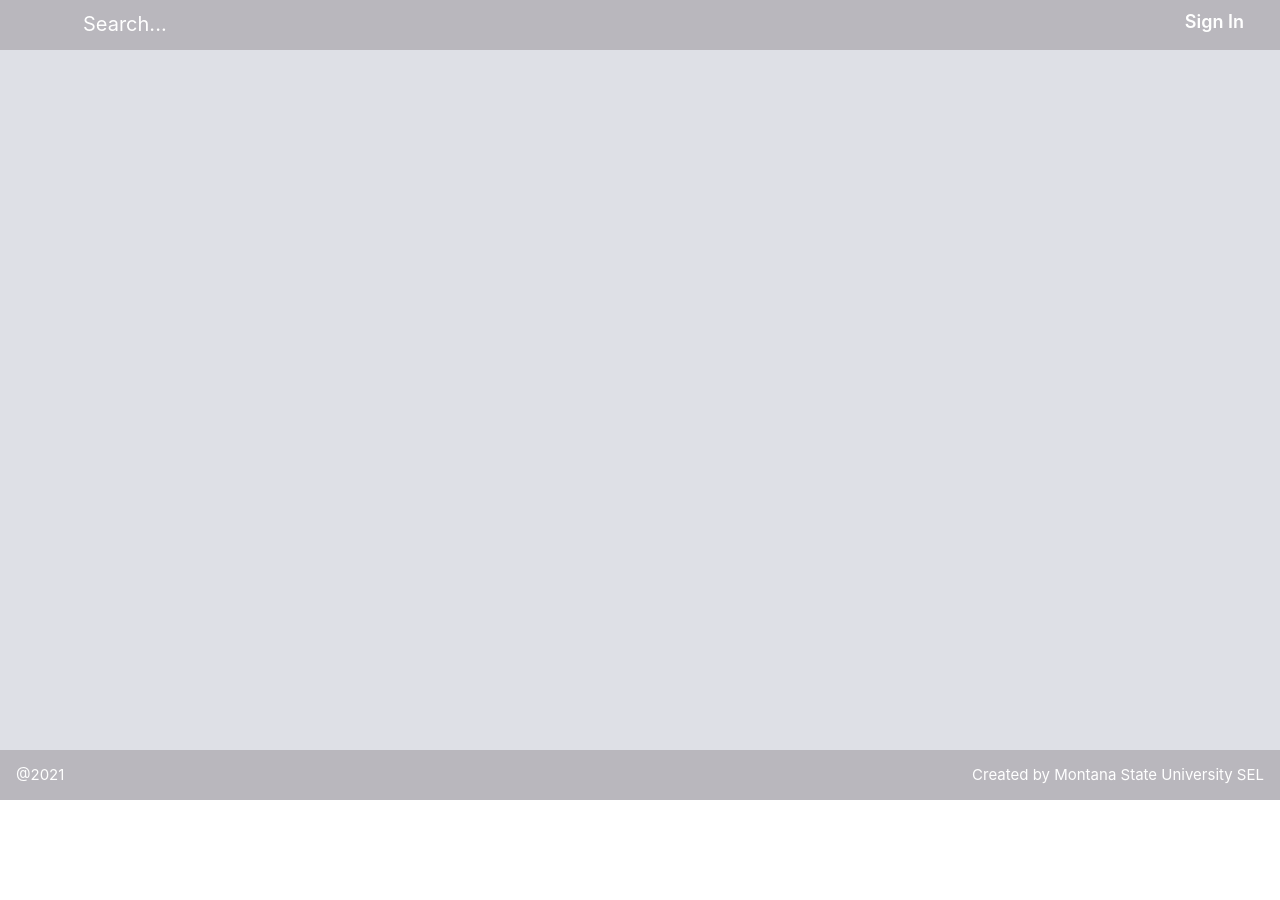
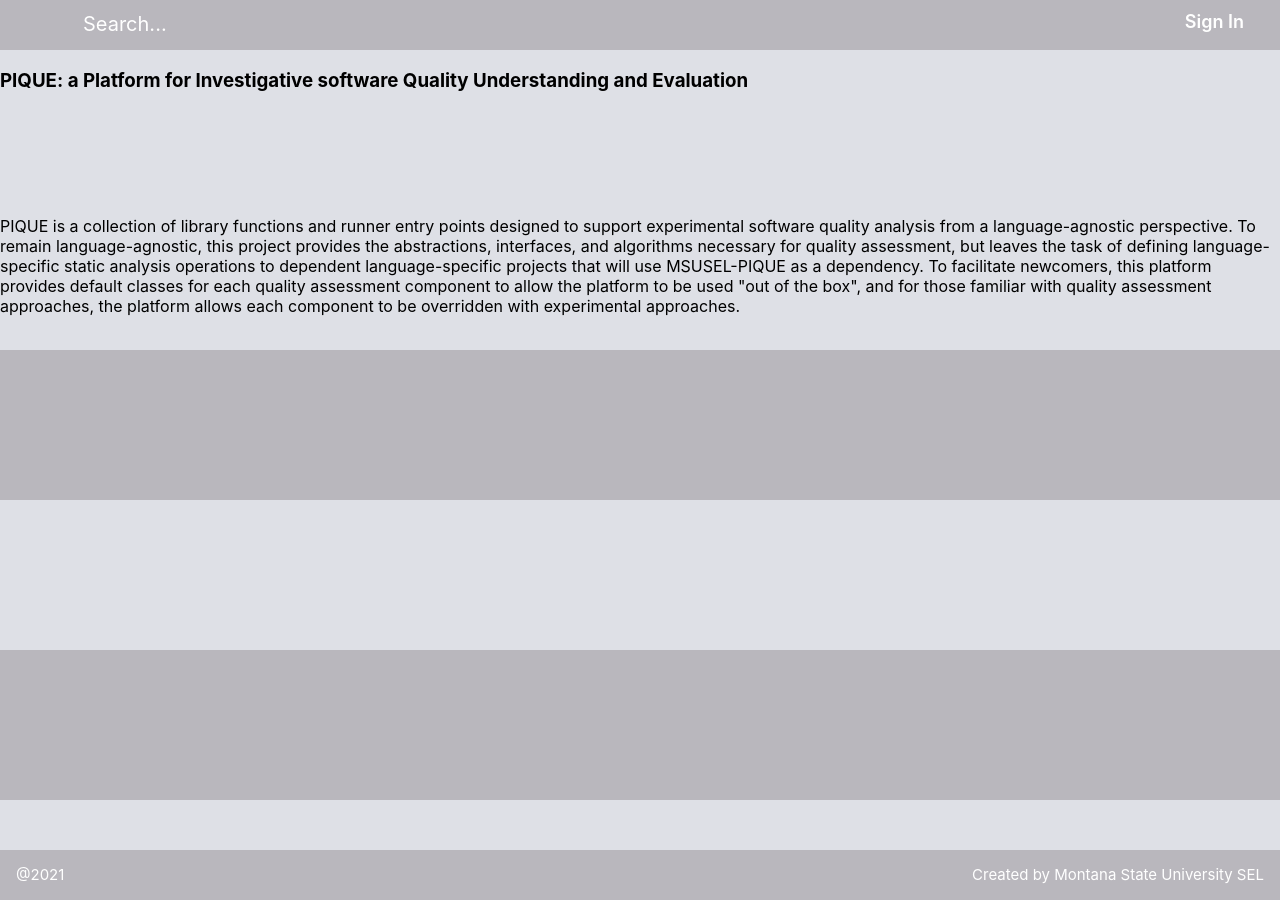
Before and after one commit to XuyingSwift/pique, a React (Create React App) app: page /about in a window 1280 px wide. Before the commit the page ends 800 px from the top, so only its background shows below. Built offline with nearby package versions, Linux system fonts and the light colour scheme; no server answers.

Commit message:
adding about page to dashboard

```diff
--- a/src/header/Header.component.jsx
+++ b/src/header/Header.component.jsx
@@ -22,7 +22,9 @@
             </s.HeaderSearch>
             <s.OptionsContainer>
                 {currentUser ? <s.OptionLink to='/' style={{textDecoration: 'none'}}><UserAvatar/></s.OptionLink> : null}
+                {currentUser ? <s.OptionLink to='/about' style={{textDecoration: 'none'}}>About</s.OptionLink>  : null}
                 <s.OptionLink to='/signin' style={{textDecoration: 'none'}}> Sign In</s.OptionLink>
+
 
             </s.OptionsContainer>
             {(!hidden ) && <UserAvatarDropdown/>}
--- a/src/mainview/MainView.component.jsx
+++ b/src/mainview/MainView.component.jsx
@@ -6,6 +6,7 @@
 import PiqueTreePage from '../pages/piqueTreePage/PiqueTreePage.compoent';
 import SignInAndSignOutPage from '../pages/signInAndSignUp/SignInAndSignUpPage.compoent'
 import WelcomePage from '../pages/WelcomePage/WelcomPage.component';
+import AboutPage from '../pages/aboutPage/AboutPage.component';
 const MainView = ({currentUser}) => {
     console.log("mainview user", currentUser)
     return(
@@ -14,6 +15,7 @@
               <Route exact path='/' component={WelcomePage}/>
               <Route exact path='/dashboard' component={DashboardPage}/>
               <Route exact path='/piquetree' component={PiqueTreePage}/>
+              <Route exact path='/about' component={AboutPage}/>
               <Route exact path='/signin' render={ () => currentUser ?
                 (<Redirect to='/'/>)
                 : (<SignInAndSignOutPage/>)} />
--- /dev/null
+++ b/src/pages/aboutPage/AboutPage.component.js
@@ -0,0 +1,25 @@
+import React from 'react';
+import * as s from './AboutPage.styles';
+
+const AboutPage = () => {
+    return (
+        <s.AboutGrid>
+            <s.Persons>
+                <s.Clem>
+                    <h3>PIQUE: a Platform for Investigative software Quality Understanding and Evaluation</h3>
+                </s.Clem>
+                <s.Derek>
+                    <p>PIQUE is a collection of library functions and runner entry points designed to support experimental software quality analysis from a language-agnostic perspective. To remain language-agnostic, this project provides the abstractions, interfaces, and algorithms necessary for quality assessment, but leaves the task of defining language-specific static analysis operations to dependent language-specific projects that will use MSUSEL-PIQUE as a dependency.
+                    To facilitate newcomers, this platform provides default classes for each quality assessment component to allow the platform to be used "out of the box",
+                    and for those familiar with quality assessment approaches, the platform allows each component to be overridden with experimental approaches.
+                    </p>
+                </s.Derek>
+                <s.Andrew/>
+                <s.Payton/>
+                <s.Xuying/>
+            </s.Persons>
+        </s.AboutGrid>
+    )
+}
+
+export default AboutPage;
--- /dev/null
+++ b/src/pages/aboutPage/AboutPage.styles.js
@@ -0,0 +1,43 @@
+import styled from 'styled-components';
+
+export const AboutGrid = styled.div`
+    grid-area: mainview;
+`
+
+export const Persons= styled.div`
+    display: grid;
+    grid-template-rows: repeat(5, 150px);
+    grid-template-areas:
+    "Clem"
+    "Derek"
+    "Andrew"
+    "Payton"
+    "Xuying";
+    height: 100vh;
+`
+
+export const Clem = styled.div`
+    grid-area: Clem;
+
+`
+
+export const Derek = styled.div`
+    grid-area: Derek;
+`
+
+export const Andrew = styled.div`
+    grid-area: Andrew;
+    background-color: #B9B7BD;
+
+
+`
+
+export const Payton = styled.div`
+    grid-area: Payton;
+
+`
+
+export const Xuying= styled.div`
+    grid-area: Xuying;
+    background-color: #B9B7BD;
+`
```
